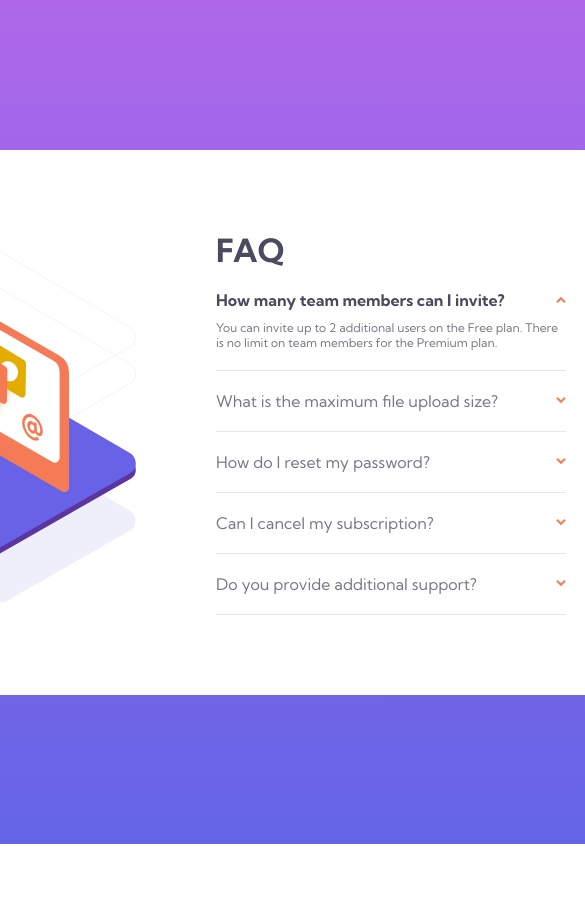
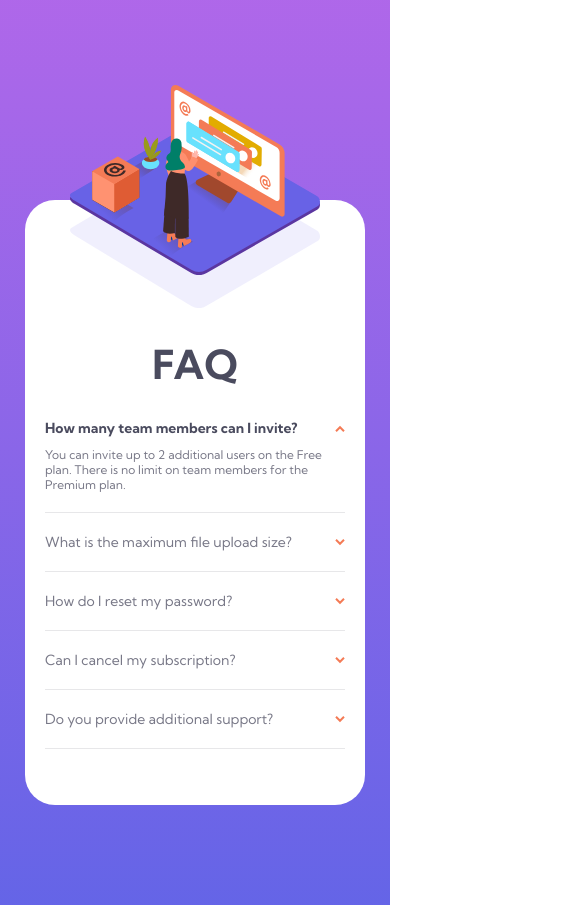
Before and after one commit to phosantos/faq-accordion-card-frontendmentor, a plain HTML site: page index.html in a window 390 px wide. Shown: the top 905 px of the page, 585 px wide, since content can reach past the window. Before the commit the page ends 844 px from the top, so only its background shows below. Drawn offline with Linux system fonts and the light colour scheme.

Commit message:
final responsive layout

```diff
--- a/index.html
+++ b/index.html
@@ -21,6 +21,10 @@
     <div class="imgs">
       <img src="./images/illustration-box-desktop.svg" alt="box">
       <img src="./images/illustration-woman-online-desktop.svg" alt="Illustration Woman Online">
+    </div>
+
+    <div class="imgs-mobile">
+      <img src="./images/illustration-woman-online-mobile.svg" alt="Illustration Woman Online">
     </div>
 
     <div class="faq">
--- a/style.css
+++ b/style.css
@@ -12,7 +12,7 @@ body {
   background-image: linear-gradient(hsl(273, 75%, 66%), hsl(240, 73%, 65%));
   height: 100vh;
   width: 100vw;
-  display: flex;
+  display: grid;
   align-items: center;
   justify-content: center;
   font-size: 12px;
@@ -24,18 +24,25 @@ body {
   background-color: #fff;
   display: grid;
   grid-template-columns: max-content 1fr;
-  /* max-width: 920px; */
   border-radius: 30px;
+
+  background-image: url("./images/bg-pattern-desktop.svg");
+  background-position: -550px -200px;
+  background-repeat: no-repeat;
+  background-size: cover;
+
+  /* overflow: hidden; */
+}
+
+.imgs-mobile {
+  display: none;
 }
 
 .imgs {
   align-self: center;
   position: relative;
   left: -80px;
-  background-image: url("./images/bg-pattern-desktop.svg");
-  background-position: center;
-  background-repeat: no-repeat;
-  background-size: cover;
+  overflow: hidden;
 }
 
 .imgs img:first-child {
@@ -47,7 +54,6 @@ body {
 .faq {
   height: 385px;
   align-self: start;
-  padding: 0px 60px;
   padding: 80px 80px 80px 0px;
 }
 
@@ -92,9 +98,9 @@ dd.active {
 }
 
 h1 {
-  font-size: 32px;
+  font-size: 40px;
   color: hsl(237, 12%, 33%);
-  margin-bottom: 20px;
+  margin-bottom: 30px;
 }
 
 dt {
@@ -127,3 +133,72 @@ dt:hover::after {
 dt.active::after {
   transform: rotate(180deg);
 }
+
+@media (max-width: 1079px) {
+  body {
+    display: grid;
+    justify-content: center;
+    width: initial;
+    height: initial;
+  }
+
+  .imgs {
+    display: none;
+  }
+
+  .content {
+    margin-top: 200px;
+    margin-bottom: 100px;
+    grid-template-columns: 1fr;
+    position: relative;
+    background-image: url("./images/bg-pattern-mobile.svg");
+    background-repeat: no-repeat;
+    background-position: top;
+    background-size: 300px;
+  }
+
+  .imgs-mobile {
+    display: block;
+    width: 300px;
+    justify-self: center;
+    position: absolute;
+    top: -135px;
+  }
+
+  .faq {
+    max-width: 385px;
+    padding: 180px 60px 80px 60px;
+    justify-self: center;
+  }
+
+  h1 {
+    text-align: center;
+  }
+  .question {
+    max-width: 385px;
+  }
+}
+
+@media (max-width: 550px) {
+  .content {
+    background-size: 250px;
+  }
+
+  .faq {
+    max-width: 300px;
+    padding: 140px 20px 80px 20px;
+  }
+
+  .imgs-mobile {
+    width: 250px;
+    top: -115px;
+  }
+
+  .question {
+    max-width: 300px;
+  }
+
+  dt {
+    font-size: 14px;
+  }
+}
```
